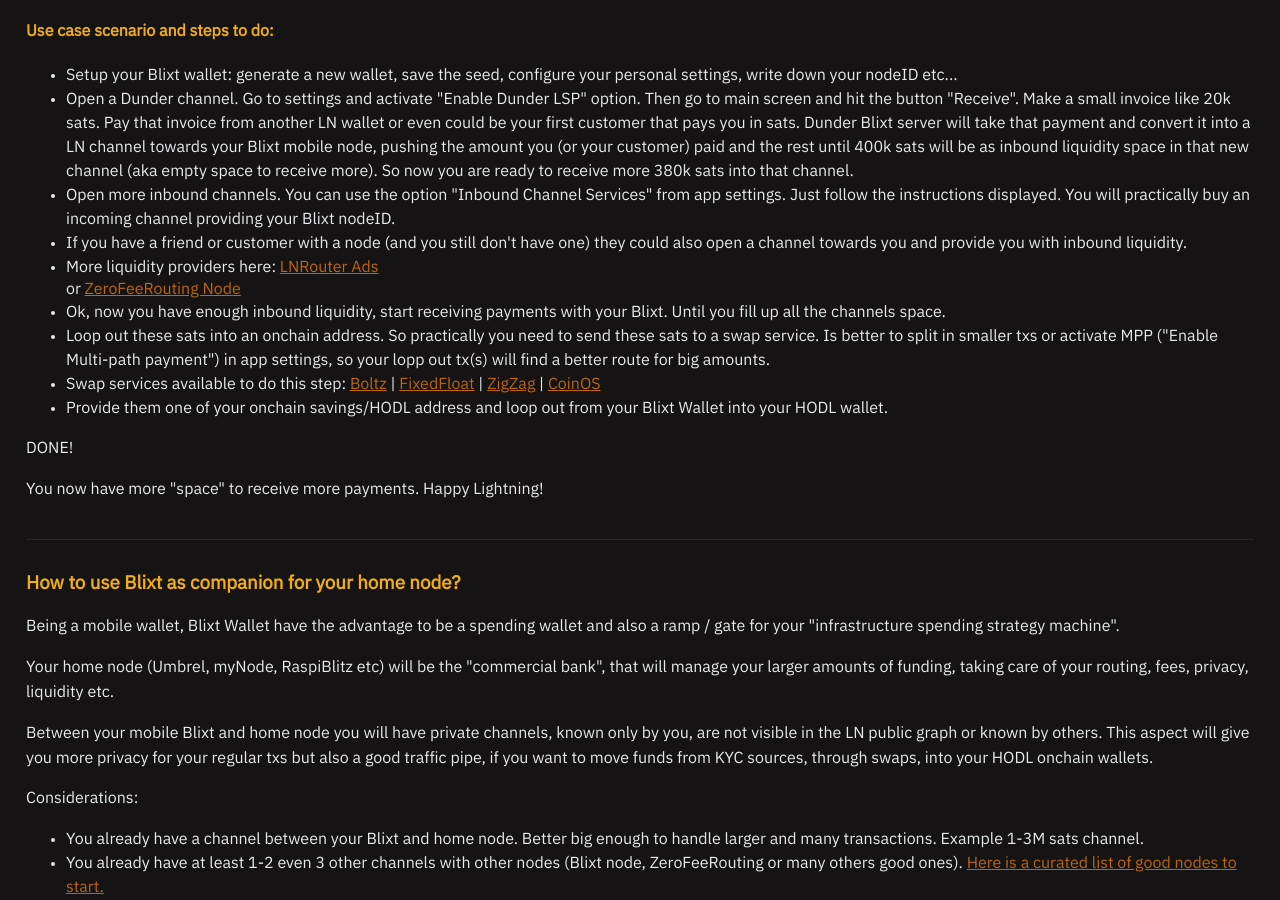
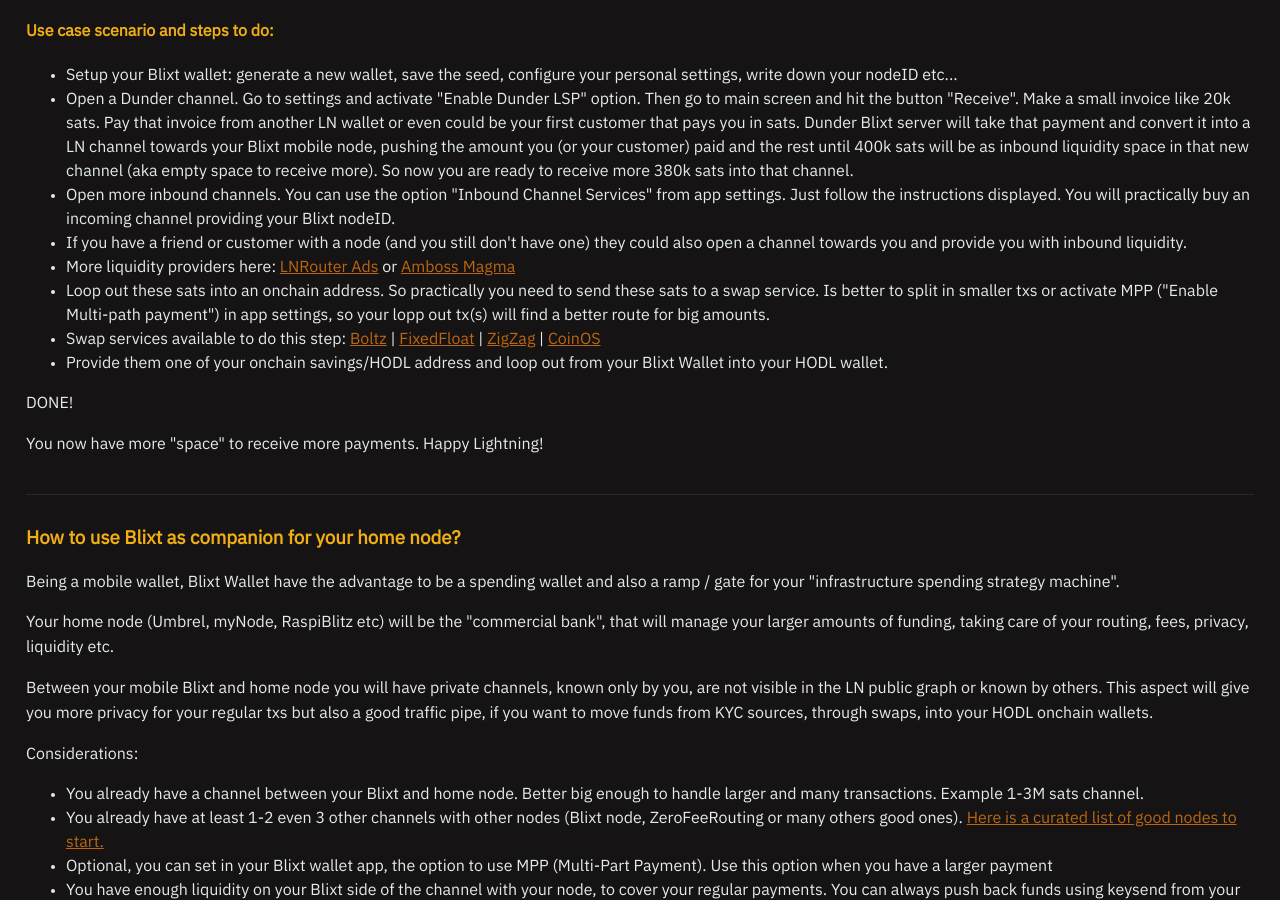
Before and after one commit to BlixtWallet/blixtwallet.github.io, a Jekyll site: the page built from guides.html, in a window 1280 px wide and 900 px high, scrolled down 3892 px. Built offline with Jekyll 4.4.1, drawn with Linux system fonts in a browser that asks for light colours; a script that is not in the unit is left out.

Commit message:
minor change

```diff
--- a/guides.html
+++ b/guides.html
@@ -149,8 +149,7 @@
     <li>Open a Dunder channel. Go to settings and activate "Enable Dunder LSP" option. Then go to main screen and hit the button "Receive". Make a small invoice like 20k sats. Pay that invoice from another LN wallet or even could be your first customer that pays you in sats. Dunder Blixt server will take that payment and convert it into a LN channel towards your Blixt mobile node, pushing the amount you (or your customer) paid and the rest until 400k sats will be as inbound liquidity space in that new channel (aka empty space to receive more). So now you are ready to receive more 380k sats into that channel.</li>
     <li>Open more inbound channels. You can use the option "Inbound Channel Services" from app settings. Just follow the instructions displayed. You will practically buy an incoming channel providing your Blixt nodeID.</li>
     <li>If you have a friend or customer with a node (and you still don't have one) they could also open a channel towards you and provide you with inbound liquidity.</li>
-    <li>More liquidity providers here: <a href="https://lnrouter.app/liquidity-ads" target="_blank" rel="noopener noreferrer">LNRouter Ads</a></li> or <a href="https://amboss.space/node/038fe1bd966b5cb0545963490c631eaa1924e2c4c0ea4e7dcb5d4582a1e7f2f1a5" target="_blank" rel="noopener noreferrer">ZeroFeeRouting Node</a></li>
-    <li>Ok, now you have enough inbound liquidity, start receiving payments with your Blixt. Until you fill up all the channels space.</li>
+    <li>More liquidity providers here: <a href="https://lnrouter.app/liquidity-ads" target="_blank" rel="noopener noreferrer">LNRouter Ads</a> or <a href="https://amboss.space/magma" target="_blank" rel="noopener noreferrer">Amboss Magma</a></li>
     <li>Loop out these sats into an onchain address. So practically you need to send these sats to a swap service. Is better to split in smaller txs or activate MPP ("Enable Multi-path payment") in app settings, so your lopp out tx(s) will find a better route for big amounts.</li>
     <li>Swap services available to do this step: <a href="https://boltz.exchange" target="_blank" rel="noopener noreferrer">Boltz</a> | <a href="https://fixedfloat.com" target="_blank" rel="noopener noreferrer">FixedFloat</a> | <a href="https://zigzag.io" target="_blank" rel="noopener noreferrer">ZigZag</a> | <a href="https://coinos.io" target="_blank" rel="noopener noreferrer">CoinOS</a></li>
     <li>Provide them one of your onchain savings/HODL address and loop out from your Blixt Wallet into your HODL wallet.</li>
```
